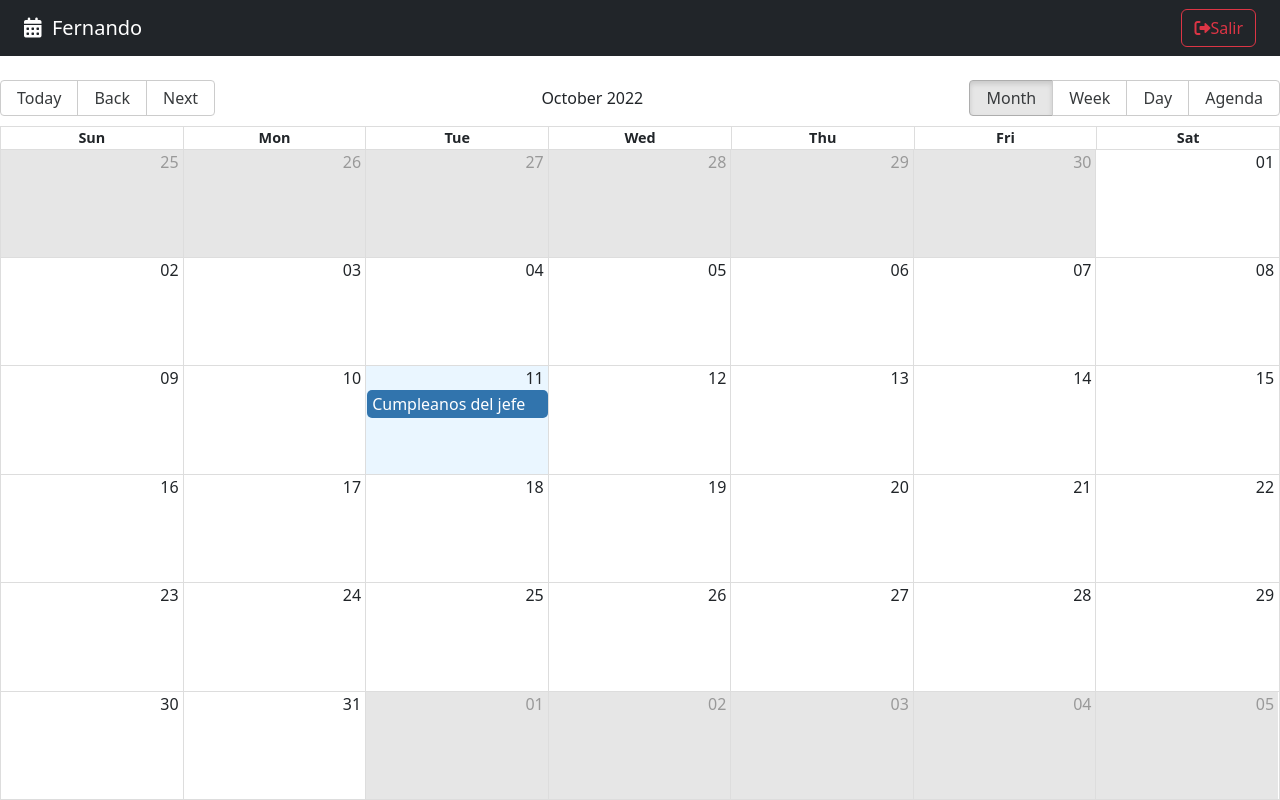
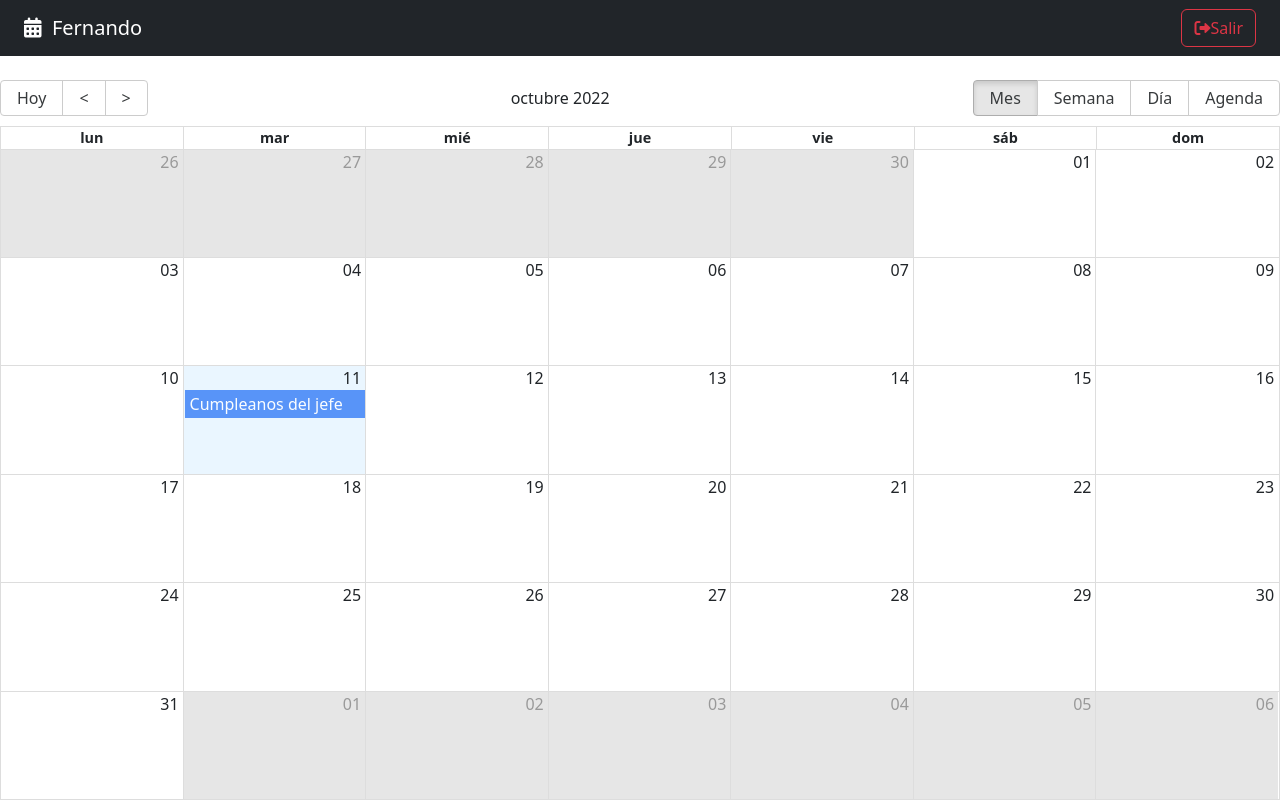
Before and after one commit to Xanul/calendar-app, a React (Vite) app: page /auth in a window 1280 px wide. Built offline with nearby package versions, Linux system fonts and the light colour scheme.

Commit message:
Added getMessages and calendarLocalizer helpers

```diff
--- a/src/calendar/pages/CalendarPage.jsx
+++ b/src/calendar/pages/CalendarPage.jsx
@@ -1,23 +1,11 @@
-import { Calendar, dateFnsLocalizer } from 'react-big-calendar';
+import { Calendar } from 'react-big-calendar';
 import 'react-big-calendar/lib/css/react-big-calendar.css';
-import { addHours, format, parse, startOfWeek, getDay,  } from 'date-fns';
-
-import enUS from 'date-fns/locale/en-US'
 
 import { NavBar } from "../"
+import { addHours } from 'date-fns';
 
+import { localizer, getMessagesES } from '../../helpers';
 
-const locales = {
-  'en-US': enUS,
-}
-
-const localizer = dateFnsLocalizer({
-  format,
-  parse,
-  startOfWeek,
-  getDay,
-  locales,
-})
 
 const events = [{
   title: 'Cumpleanos del jefe',
@@ -32,15 +20,35 @@ const events = [{
 }]
 
 export const CalendarPage = () => {
+
+  const eventStyleGetter = (event, start, end, isSelected) => {
+    console.log({event, start, end, isSelected})
+
+    const style = {
+      backgroundColor: '#347CF7',
+      borderRadius: '0px',
+      opacity: 0.8,
+      color: 'white'
+    }
+
+    return {
+      style
+    }
+
+  }
+
   return (
     <>
       <NavBar />
       <Calendar
+        culture='es'
         localizer={localizer}
         events={events}
         startAccessor="start"
         endAccessor="end"
         style={{ height: 'calc(100vh - 80px)' }}
+        messages={ getMessagesES() }
+        eventPropGetter={ eventStyleGetter }
       />
     </>
   )
--- /dev/null
+++ b/src/helpers/calendarLocalizer.js
@@ -0,0 +1,15 @@
+import { dateFnsLocalizer } from 'react-big-calendar';
+import { format, parse, startOfWeek, getDay } from 'date-fns';
+import esES from 'date-fns/locale/es'
+
+const locales = {
+  'es': esES,
+}
+
+export const localizer = dateFnsLocalizer({
+  format,
+  parse,
+  startOfWeek,
+  getDay,
+  locales,
+})
--- /dev/null
+++ b/src/helpers/getMessages.js
@@ -0,0 +1,18 @@
+
+export const getMessagesES = () => {
+  return {
+      allDay: 'Todo el día',
+      previous: '<',
+      next: '>',
+      today: 'Hoy',
+      month: 'Mes',
+      week: 'Semana',
+      day: 'Día',
+      agenda: 'Agenda',
+      date: 'Fecha',
+      time: 'Hora',
+      event: 'Evento',
+      noEventsInRange: 'No hay eventos en este rango',
+      showMore: total => `+ Ver más (${total})`
+  }
+}
--- /dev/null
+++ b/src/helpers/index.js
@@ -0,0 +1,2 @@
+export * from './calendarLocalizer';
+export * from './getMessages';
```
